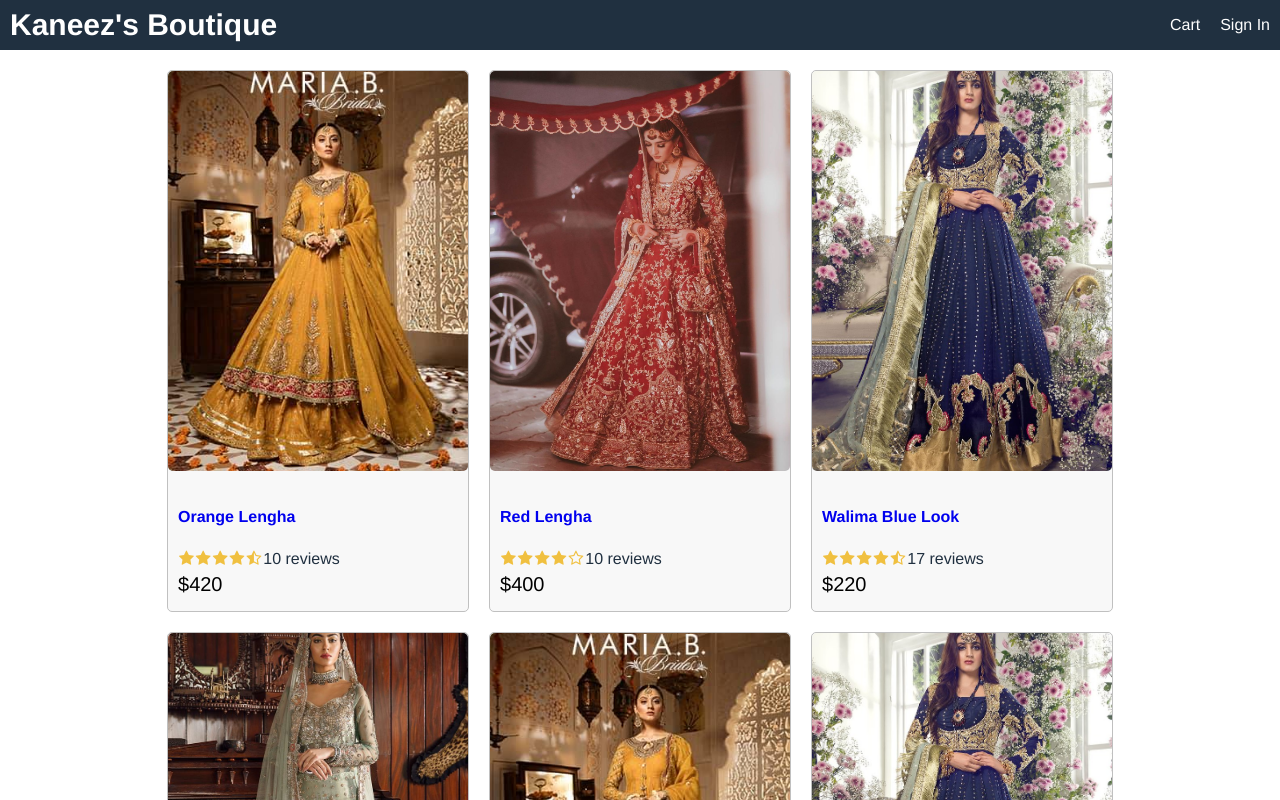
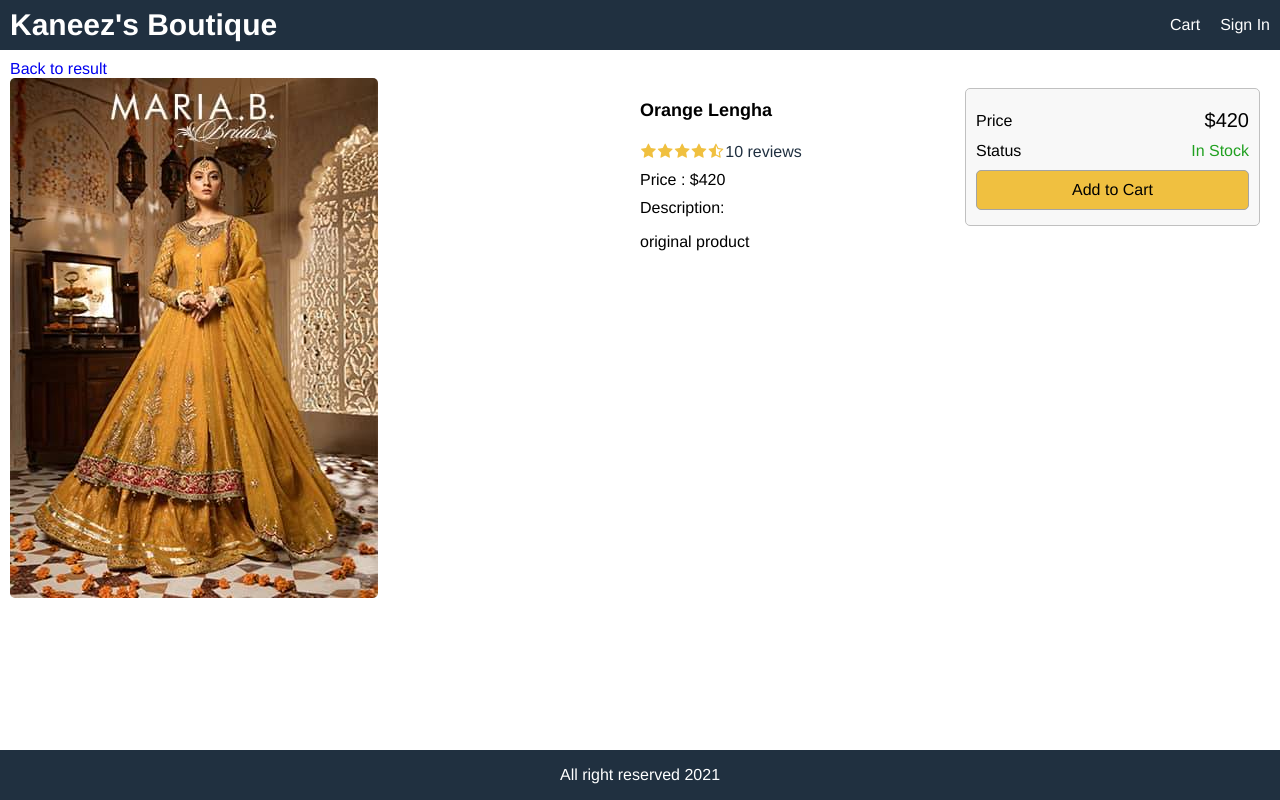
Before and after one commit to kanz-creation/Amazon-Clone, a React (Create React App) app in the folder frontend/: page /product/1 in a window 1280 px wide. Shown: the top 800 px of the page. Built offline with nearby package versions, Linux system fonts and the light colour scheme.

Commit message:
Product Screen + Rerouted files

```diff
--- a/frontend/package.json
+++ b/frontend/package.json
@@ -8,7 +8,8 @@
     "@testing-library/user-event": "^12.8.3",
     "react": "^17.0.2",
     "react-dom": "^17.0.2",
-    "react-scripts": "4.0.3",
+    "react-router-dom": "^5.2.0",
+    "react-scripts": "^1.1.5",
     "web-vitals": "^1.1.2"
   },
   "scripts": {
--- a/frontend/src/App.js
+++ b/frontend/src/App.js
@@ -1,8 +1,11 @@
-import Product from './components/Product';
-import data from './data';
+import React from 'react';
+import { BrowserRouter, Route } from 'react-router-dom';
+import HomeScreen from './screens/HomeScreen';
+import ProductScreen from './screens/ProductScreen';
 
 function App() {
   return (
+    <BrowserRouter>
       <div className="grid-container">
         <header className="row">
           <div>
@@ -16,16 +19,12 @@
           </div>
         </header>
         <main>
-        <div>
-          <div className="row center">
-            {data.products.map((product) => (
-              <Product key={product._id} product={product}></Product>
-            ))}
-          </div>
-        </div>
+          <Route path="/product/:id" component={ProductScreen}></Route>
+          <Route path="/" component={HomeScreen} exact></Route>
         </main>
         <footer className="row center">All right reserved 2021</footer>
       </div>
+    </BrowserRouter>
   );
 }
 
--- a/frontend/src/data.js
+++ b/frontend/src/data.js
@@ -1,11 +1,12 @@
 const data = {
   products: [
     {
-      _id: '2',
+      _id: '1',
       name: 'Orange Lengha',
       category: 'Mehandi',
       image: '/images/product1.jpg',
       price: 420,
+      countInStock: 5,
       brand: 'Maria B',
       rating: 4.5,
       numReviews: 10,
@@ -17,6 +18,7 @@
       category: 'Walima',
       image: '/images/product2.jpg',
       price: 400,
+      countInStock: 2,
       brand: 'ELAN',
       rating: 4.0,
       numReviews: 10,
@@ -28,6 +30,7 @@
       category: 'Walima',
       image: '/images/product3.jpg',
       price: 220,
+      countInStock: 10,
       brand: 'Sana Safinaz',
       rating: 4.8,
       numReviews: 17,
@@ -39,6 +42,7 @@
       category: 'Nikkah',
       image: '/images/product4.jpg',
       price: 78,
+      countInStock: 5,
       brand: 'Faisal and Co',
       rating: 4.5,
       numReviews: 14,
@@ -50,6 +54,7 @@
       category: 'Pants',
       image: '/images/product1.jpg',
       price: 65,
+      countInStock: 10,
       brand: 'Puma',
       rating: 4.5,
       numReviews: 10,
@@ -61,6 +66,7 @@
       category: 'Pants',
       image: '/images/product3.jpg',
       price: 139,
+      countInStock: 1,
       brand: 'Adidas',
       rating: 4.5,
       numReviews: 15,
--- a/frontend/src/index.css
+++ b/frontend/src/index.css
@@ -110,3 +110,57 @@
 .rating span:last-child {
   color: #203040;
 }
+
+/* Product Screen*/
+
+.row.top {
+  align-items: flex-start;
+}
+.col-1 {
+  flex: 1 1 25rem;
+}
+.col-2 {
+  flex: 2 1 50rem;
+}
+
+img.large {
+  max-width: 80%;
+  max-height: 50%;
+}
+
+ul {
+  padding: 0;
+  margin: 0;
+  list-style-type: none;
+}
+li {
+  margin-top: 1rem;
+}
+button {
+  padding: 1rem;
+  border-radius: 0.5rem;
+  border: 0.1rem #a4a4a4 solid;
+  font-size: 1.6rem;
+  font-family: Helvetica, Arial, sans-serif;
+  -webkit-font-smoothing: antialiased;
+  -moz-osx-font-smoothing: grayscale;
+  background-color: #f8f8f8;
+  cursor: pointer;
+}
+button:hover {
+  border: 0.1rem #404040 solid;
+}
+button.primary {
+  background-color: #f0c040;
+}
+button.block {
+  width: 100%;
+}
+
+/* Alert */
+.success {
+  color: #20a020;
+}
+.error {
+  color: #a02020;
+}
--- /dev/null
+++ b/frontend/src/screens/HomeScreen.js
@@ -0,0 +1,15 @@
+import React from 'react';
+import Product from '../components/Product';
+import data from '../data';
+
+export default function HomeScreen() {
+  return (
+    <div>
+      <div className="row center">
+        {data.products.map((product) => (
+          <Product key={product._id} product={product}></Product>
+        ))}
+      </div>
+    </div>
+  );
+}
--- /dev/null
+++ b/frontend/src/screens/ProductScreen.js
@@ -0,0 +1,66 @@
+import React from 'react';
+import { Link } from 'react-router-dom';
+import Rating from '../components/Rating';
+import data from '../data';
+
+export default function ProductScreen(props) {
+  const product = data.products.find((x) => x._id === props.match.params.id);
+  if (!product) {
+    return <div> Product Not Found</div>;
+  }
+  return (
+    <div>
+      <Link to="/">Back to result</Link>
+      <div className="row top">
+        <div className="col-2">
+          <img className="large" src={product.image} alt={product.name}></img>
+        </div>
+        <div className="col-1">
+          <ul>
+            <li>
+              <h1>{product.name}</h1>
+            </li>
+            <li>
+              <Rating
+                rating={product.rating}
+                numReviews={product.numReviews}
+              ></Rating>
+            </li>
+            <li>Price : ${product.price}</li>
+            <li>
+              Description:
+              <p>{product.description}</p>
+            </li>
+          </ul>
+        </div>
+        <div className="col-1">
+          <div className="card card-body">
+            <ul>
+              <li>
+                <div className="row">
+                  <div>Price</div>
+                  <div className="price">${product.price}</div>
+                </div>
+              </li>
+              <li>
+                <div className="row">
+                  <div>Status</div>
+                  <div>
+                    {product.countInStock > 0 ? (
+                      <span className="success">In Stock</span>
+                    ) : (
+                      <span className="error">Unavailable</span>
+                    )}
+                  </div>
+                </div>
+              </li>
+              <li>
+                <button className="primary block">Add to Cart</button>
+              </li>
+            </ul>
+          </div>
+        </div>
+      </div>
+    </div>
+  );
+}
```
Also changed, not shown: 1 other file (tests, documents, lock files or other folders). Lines whose indentation alone changed are shown as unchanged.
